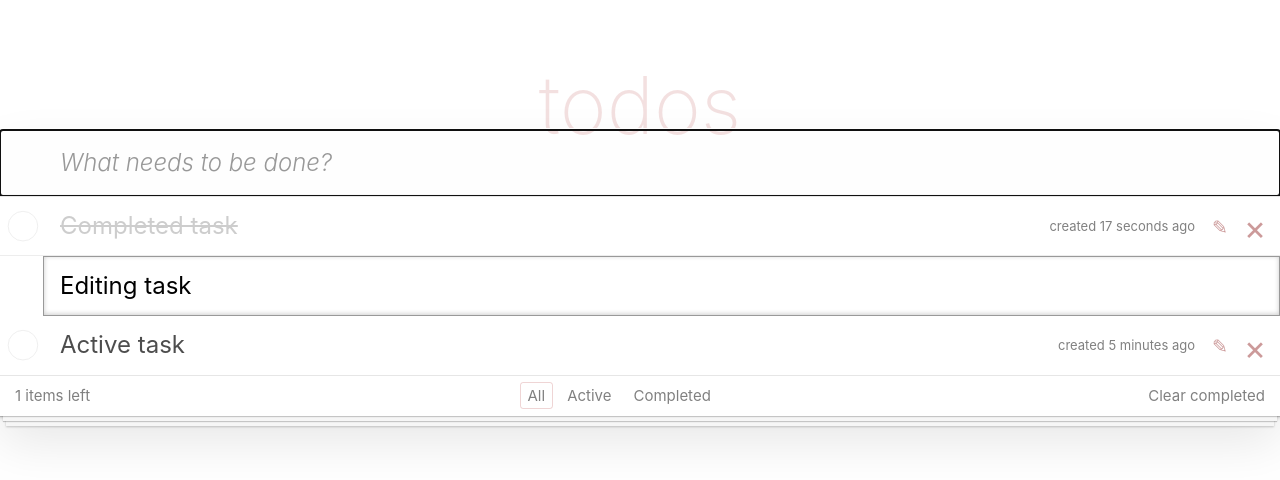
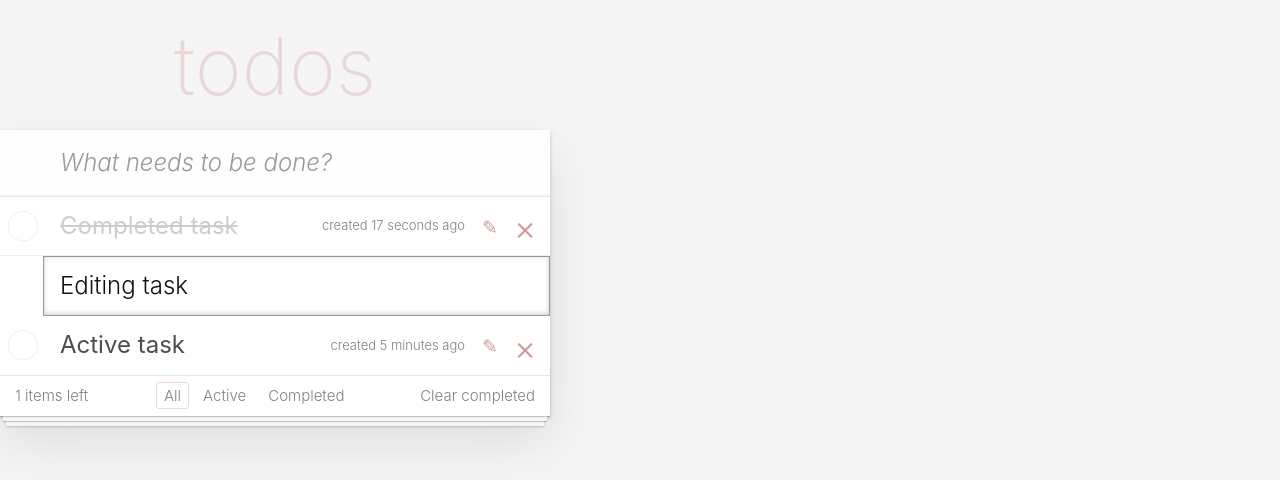
Before and after one commit to LewWadoo/jm-todo, a React (Create React App) app: page / in a window 1280 px wide. Shown: the top 480 px of the page. Built offline with nearby package versions, Linux system fonts and the light colour scheme.

Commit message:
changes from pb on Mon Oct 12 10:10:23 MSK 2020

```diff
--- a/public/index.css
+++ b/public/index.css
@@ -2,26 +2,6 @@ html,
 body {
 	margin: 0;
 	padding: 0;
-}
-
-button {
-	margin: 0;
-	padding: 0;
-	border: 0;
-	background: none;
-	font-size: 100%;
-	vertical-align: baseline;
-	font-family: inherit;
-	font-weight: inherit;
-	color: inherit;
-	-webkit-appearance: none;
-	appearance: none;
-	-webkit-font-smoothing: antialiased;
-	-moz-osx-font-smoothing: grayscale;
-}
-
-button::-moz-focus-inner {
-	border: none;
 }
 
 body {
--- a/public/index.html
+++ b/public/index.html
@@ -4,6 +4,7 @@
     <meta charset="utf-8">
     <meta name="viewport" content="width=device-width, initial-scale=1" />
     <title>Vanilla ES6 • TodoMVC</title>
+    <link rel="stylesheet" href="index.css">
   </head>
   <body>
     <div id="root">
```
